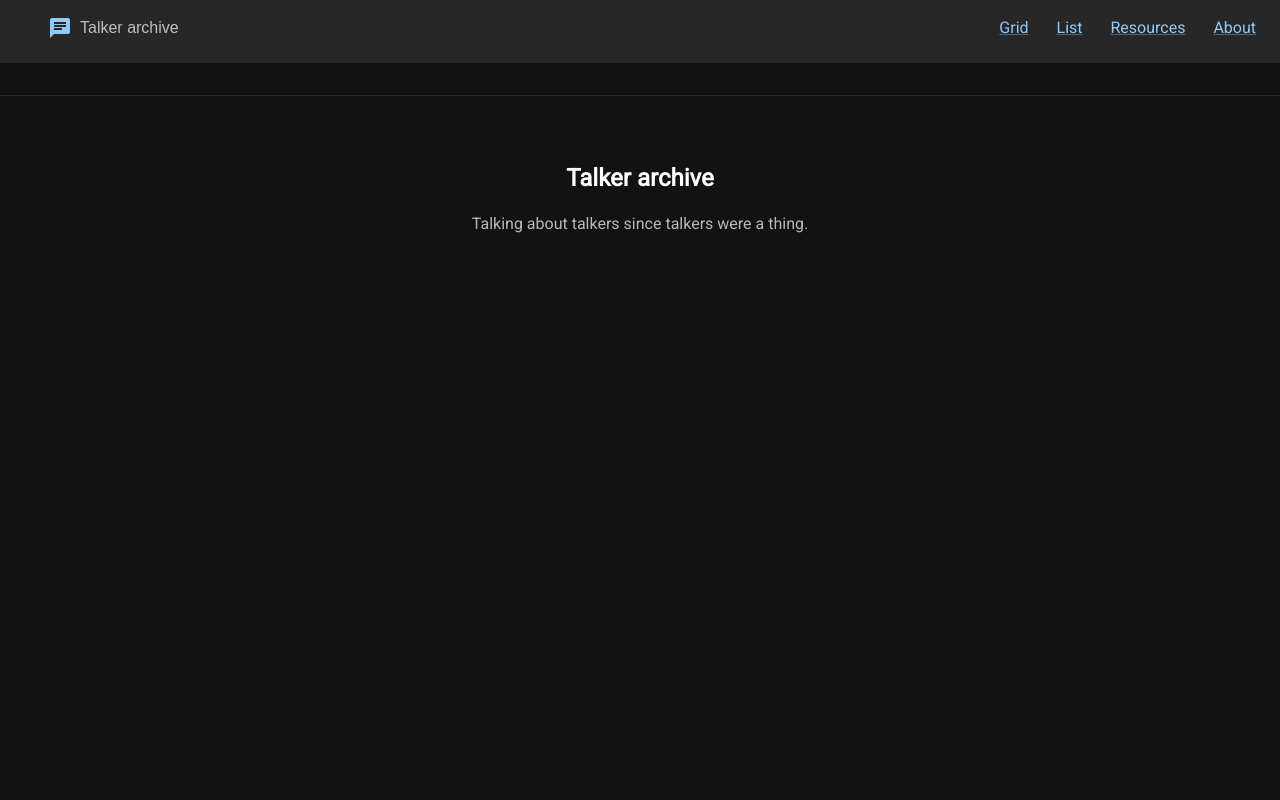
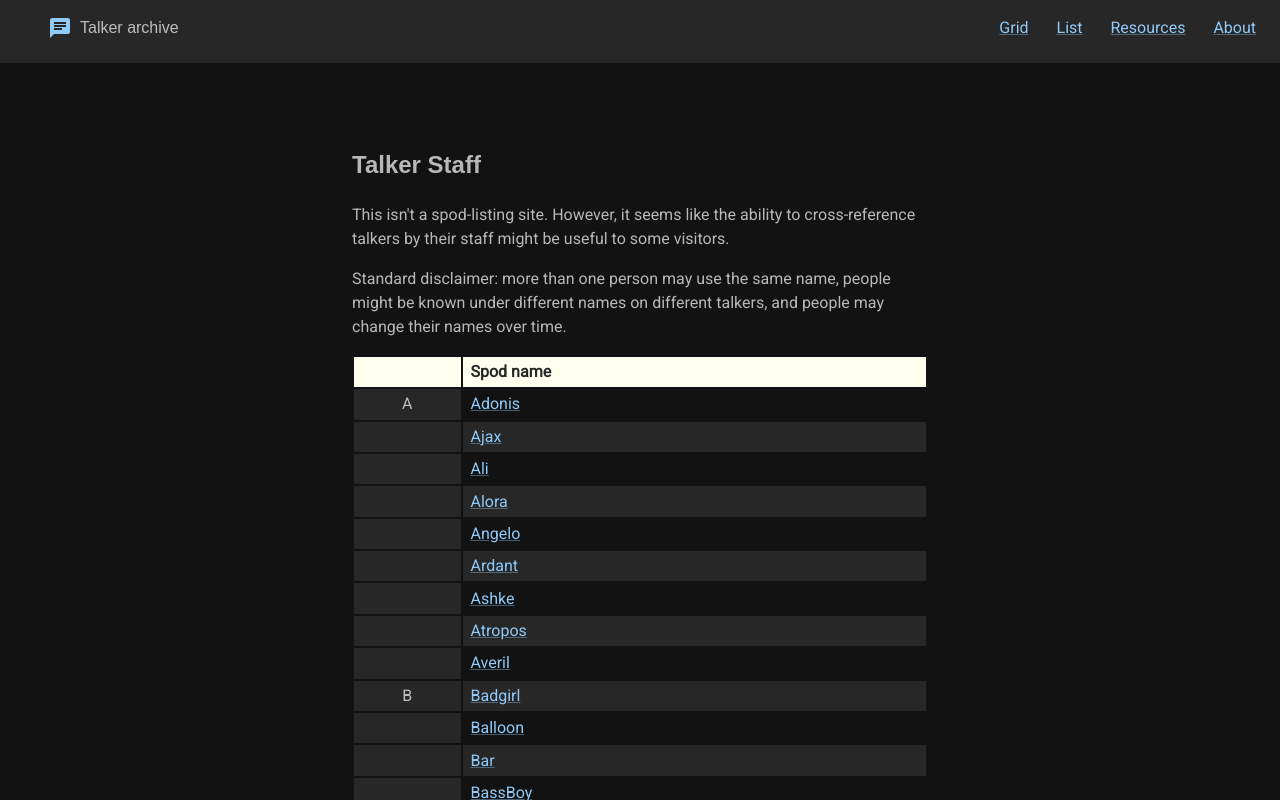
Before and after one commit to moopet/talker-archive-svelte, a SvelteKit app: page /spods in a window 1280 px wide. Shown: the top 800 px of the page. Built offline with nearby package versions, Linux system fonts and the light colour scheme.

Commit message:
Add spods listing page

```diff
--- a/src/routes/spods/+page.svelte
+++ b/src/routes/spods/+page.svelte
@@ -0,0 +1,64 @@
+<script lang="ts">
+  import { talkers } from '$lib/data/talkers.json';
+
+  const staff = [...new Set([
+      ...talkers.flatMap(talker => talker?.admins ?? []),
+      ...talkers.flatMap(talker => talker?.coders ?? [])
+    ])]
+    .sort((a, b) => a.localeCompare(b));
+
+  const initial = (index: number): string => {
+    const name = staff[index];
+    const prevName = index > 0 ? staff[index - 1] : null;
+
+    if (prevName && prevName.charAt(0).toLowerCase() === name.charAt(0).toLowerCase()) {
+      return '';
+    }
+
+    return name.charAt(0).toUpperCase();
+  };
+</script>
+
+<section>
+  <h1>Talker Staff</h1>
+
+  <aside class="disclaimer">
+    <p>
+      This isn't a spod-listing site. However, it seems like the ability to cross-reference talkers by their staff might be useful to some visitors.
+    </p>
+
+    <p>
+      Standard disclaimer: more than one person may use the same name, people might be known under different names on different talkers, and people may change their names over time.
+    </p>
+  </aside>
+
+  <table>
+    <thead>
+      <tr>
+        <th></th>
+        <th>Spod name</th>
+      </tr>
+    </thead>
+
+    <tbody>
+      {#each staff as spodName, index}
+        <tr>
+          <td class="initial">{initial(index)}</td>
+          <td><a data-sveltekit-reload href={`/spods/${spodName.toLowerCase()}`}>{spodName}</a></td>
+        </tr>
+      {/each}
+    </tbody>
+  </table>
+</section>
+
+<style>
+  section,
+  aside {
+    text-align: left;
+  }
+
+  .initial {
+    text-align: center;
+    background-color: var(--card-background-color);
+  }
+</style>
--- a/src/routes/spods/[slug]/+page.svelte
+++ b/src/routes/spods/[slug]/+page.svelte
@@ -1,6 +1,6 @@
 <script lang="ts">
   import { page } from '$app/state';
-  import { findTalkersBySpod, getTalkerSlug } from '$lib/utils.ts';
+  import { findTalkersBySpod, getTalkerSlug } from '$lib/utils';
 
   const spodName: string = page.params?.slug ?? "";
   const talkers: Talker[] = findTalkersBySpod(spodName)
```
Also changed, not shown: src/routes/multi-world/+page.svelte (added, +16 -0 lines), src/routes/multi-world/[slug]/+page.svelte (added, +18 -0 lines).
